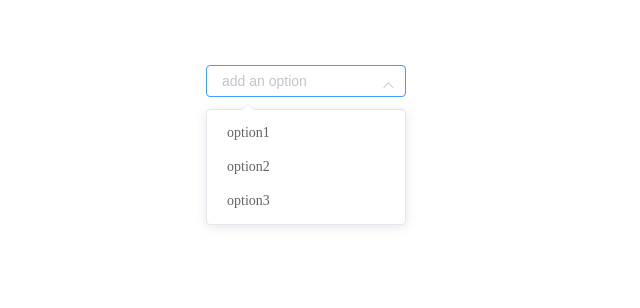
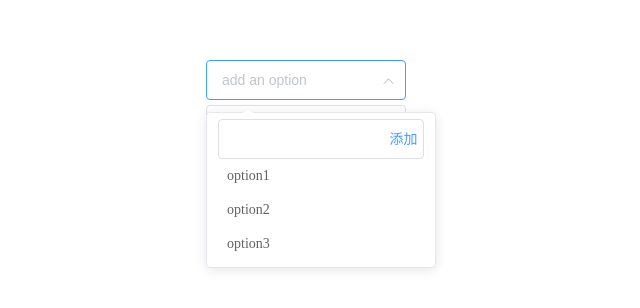
Before and after one commit to gbccccc/vue-components, a Vue app: page / in a window 1280 px wide. Both pictures are taken after a click on the icon 727 px from the left and 81 px from the top of the page. Shown: the top 308 px of the page, without its empty margins (339-979 px from the left). Built offline with nearby package versions, Linux system fonts and the light colour scheme.

Commit message:
MultipleCreateAndSelect

```diff
--- a/src/App.vue
+++ b/src/App.vue
@@ -1,6 +1,7 @@
 <template>
     <div id="app">
         <!--        <HelloWorld msg="Welcome to Your Vue.js App"/>-->
+        <MultipleCreateAndSelect :default-options="defaultOptions" :option-description="optionDescription"/>
         <SelectAndCreateTags :default-options="defaultOptions" :option-description="optionDescription"/>
     </div>
 </template>
@@ -8,12 +9,14 @@
 <script>
 import HelloWorld from './components/HelloWorld.vue'
 import SelectAndCreateTags from "@/components/SelectAndCreateTags.vue";
+import MultipleCreateAndSelect from "@/components/MultipleCreateAndSelect.vue";
 
 export default {
     name: 'App',
     components: {
         SelectAndCreateTags,
         HelloWorld,
+        MultipleCreateAndSelect
     },
 
     data() {
--- /dev/null
+++ b/src/components/MultipleCreateAndSelect.vue
@@ -0,0 +1,87 @@
+<template>
+    <div>
+        <el-select
+            class="select-options"
+            v-model="selectedOptions"
+            ref="tagSelect"
+            multiple
+            collapse-tags
+            default-first-option
+            :placeholder="optionDescription"
+        >
+            <li>
+                <el-input v-model="newOption" class="el-add-input">
+                    <template #suffix>
+                        <el-button type="text" @click="addNewOption">添加</el-button>
+                    </template>
+                </el-input>
+            </li>
+            <el-option
+                v-for="item in defaultOptions"
+                :key="item.value"
+                :label="item.label"
+                :value="item.value"
+            />
+            <el-option
+                v-for="item in createdOptions"
+                :key="item.value"
+                :label="item.label"
+                :value="item.value"
+            />
+        </el-select>
+    </div>
+</template>
+
+<script>
+export default {
+    name: 'MultipleCreateAndSelect',
+    /**
+     * defaultOptions: array of {value, label}
+     * e.g. [
+     *     {value: "option1", label:"option1"},
+     *     {value: "option2", label:"option2"},
+     *     {value: "option3", label:"option3"},
+     * ]
+     *
+     * optionDescription: string
+     */
+    props: ["defaultOptions", "optionDescription"],
+
+    data() {
+        return {
+            selectedOptions: [],
+            createdOptions: [],
+            newOption: "",
+        }
+    },
+    methods: {
+        addNewOption() {
+            this.createdOptions.push(
+                {value: this.newOption, label: this.newOption}
+            );
+            this.newOption = "";
+        }
+    }
+}
+</script>
+
+<style scoped>
+.el-add-input {
+    width: 90%;
+    margin-left: 5%;
+    margin-right: 3%;
+
+    /*/deep/ .el-input__inner {*/
+    /*    width: 80%;*/
+    /*}*/
+    /*/deep/ .el-input__suffix {*/
+    /*    width: 20%;*/
+    /*}*/
+}
+
+.select-options {
+    width: 200px;
+    margin-left: 10px;
+    vertical-align: bottom;
+}
+</style>
```
